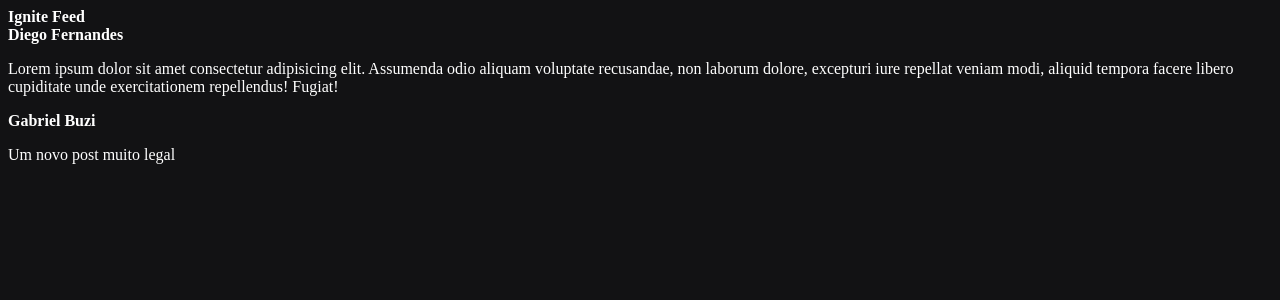
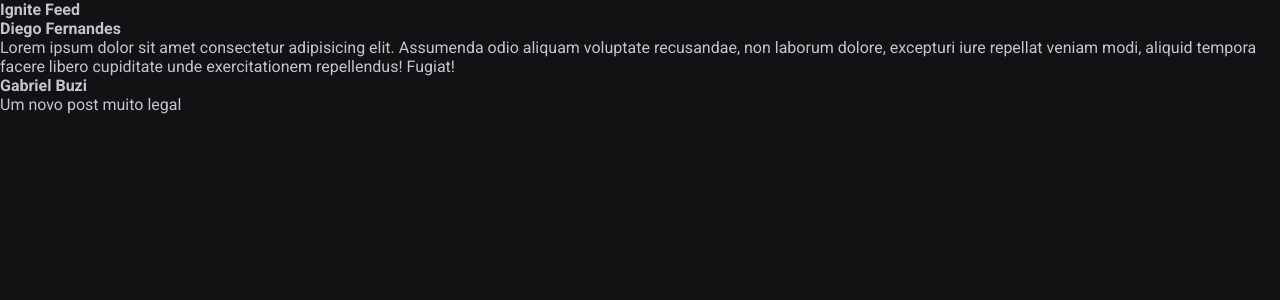
Before and after one commit to jobsonita/copycat-ignite-django-project01, a Django app: template myapp/templates/index.html in a window 1280 px wide. Shown: the top 300 px of the page. Run offline with Django 3.2, Linux system fonts and the light colour scheme; the template is opened without the code that fills it, so the values that code supplies are empty; style sheets or scripts are compiled from the project's sources.

Commit message:
2-2 - "Global CSS"

```diff
--- /dev/null
+++ b/myapp/static/myapp/scss/global.scss
@@ -0,0 +1,33 @@
+:root {
+    --white: #ffffff;
+    --gray-100: #e1e1e6;
+    --gray-300: #c4c4cc;
+    --gray-400: #8d8d99;
+    --gray-600: #323238;
+    --gray-700: #29292e;
+    --gray-800: #202024;
+    --gray-900: #121214;
+
+    --green-500: #00875f;
+}
+
+* {
+    margin: 0;
+    padding: 0;
+    box-sizing: border-box;
+}
+
+body {
+    background: var(--gray-900);
+    color: var(--gray-300);
+    -webkit-font-smoothing: antialiased;
+}
+
+body,
+input,
+textarea,
+button {
+    font-family: 'Roboto', sans-serif;
+    font-weight: 400;
+    font-size: 1rem;
+}
--- a/myapp/static/myapp/scss/styles.scss
+++ /dev/null
@@ -1,4 +0,0 @@
-body {
-    background: #121214;
-    color: #fff;
-}
--- a/myapp/templates/index.html
+++ b/myapp/templates/index.html
@@ -3,11 +3,19 @@
 <html lang="en">
   <head>
     <meta charset="UTF-8" />
+
+    <link rel="preconnect" href="https://fonts.googleapis.com" />
+    <link rel="preconnect" href="https://fonts.gstatic.com" crossorigin />
+
     <meta name="viewport" content="width=device-width, initial-scale=1.0" />
+
+    <link href="https://fonts.googleapis.com/css2?family=Roboto:wght@400;700&display=swap" rel="stylesheet" />
+
+    <link href="{% static 'myapp/css/global.css' %}" rel="stylesheet" >
+
     <title>Django Project</title>
   </head>
   <body>
-    <link href="{% static 'myapp/css/styles.css' %}" rel="stylesheet" >
     <div>
       {% include "header.html" %}
 
```
